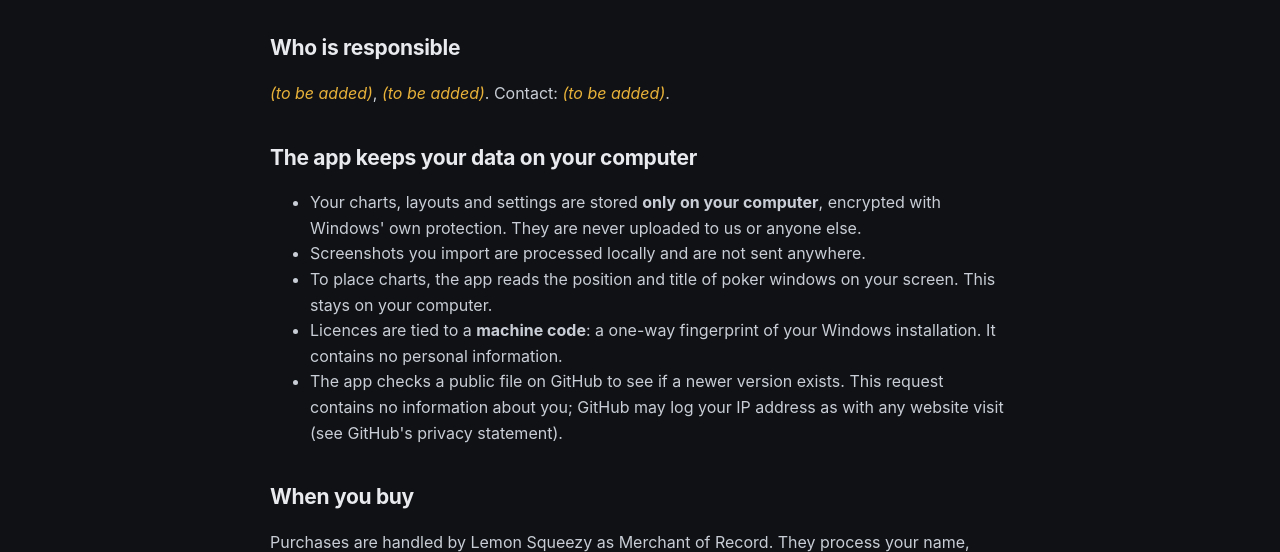
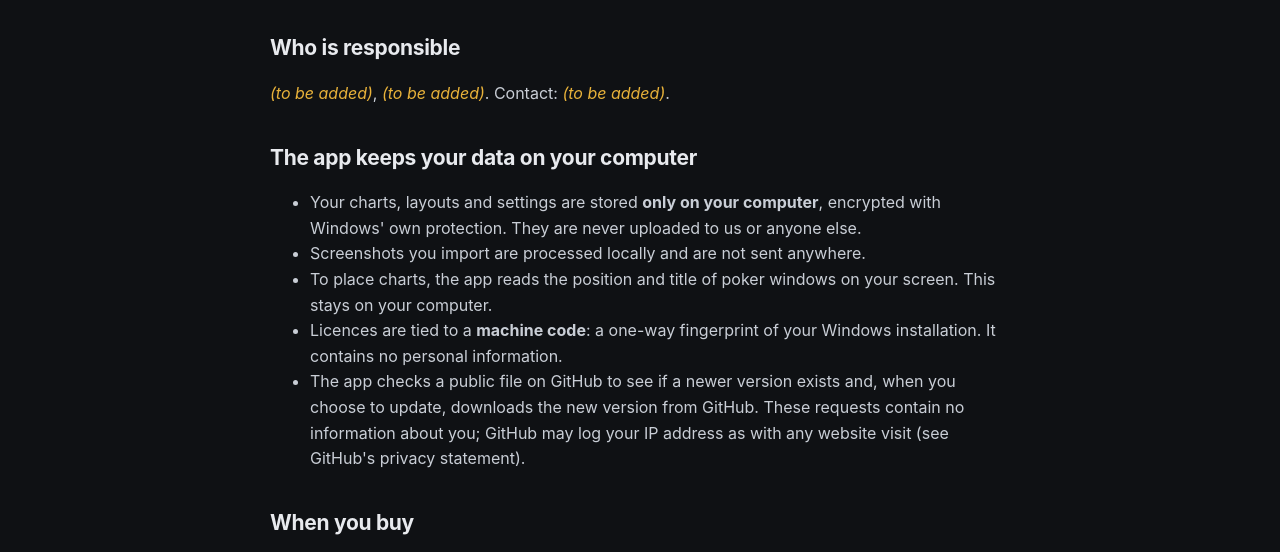
Before and after one commit to StefanMelichercik/expresso-charts, a plain HTML site: page privacy.html in a window 1280 px wide. Shown: the part 220-772 px from the top of the page. Drawn offline with Linux system fonts and the light colour scheme.

Commit message:
Update privacy.html

```diff
--- a/privacy.html
+++ b/privacy.html
@@ -23,7 +23,7 @@
     <li>Screenshots you import are processed locally and are not sent anywhere.</li>
     <li>To place charts, the app reads the position and title of poker windows on your screen. This stays on your computer.</li>
     <li>Licences are tied to a <b>machine code</b>: a one-way fingerprint of your Windows installation. It contains no personal information.</li>
-    <li>The app checks a public file on GitHub to see if a newer version exists. This request contains no information about you; GitHub may log your IP address as with any website visit (see GitHub's privacy statement).</li>
+    <li>The app checks a public file on GitHub to see if a newer version exists and, when you choose to update, downloads the new version from GitHub. These requests contain no information about you; GitHub may log your IP address as with any website visit (see GitHub's privacy statement).</li>
   </ul>
 
   <h2>When you buy</h2>
```
